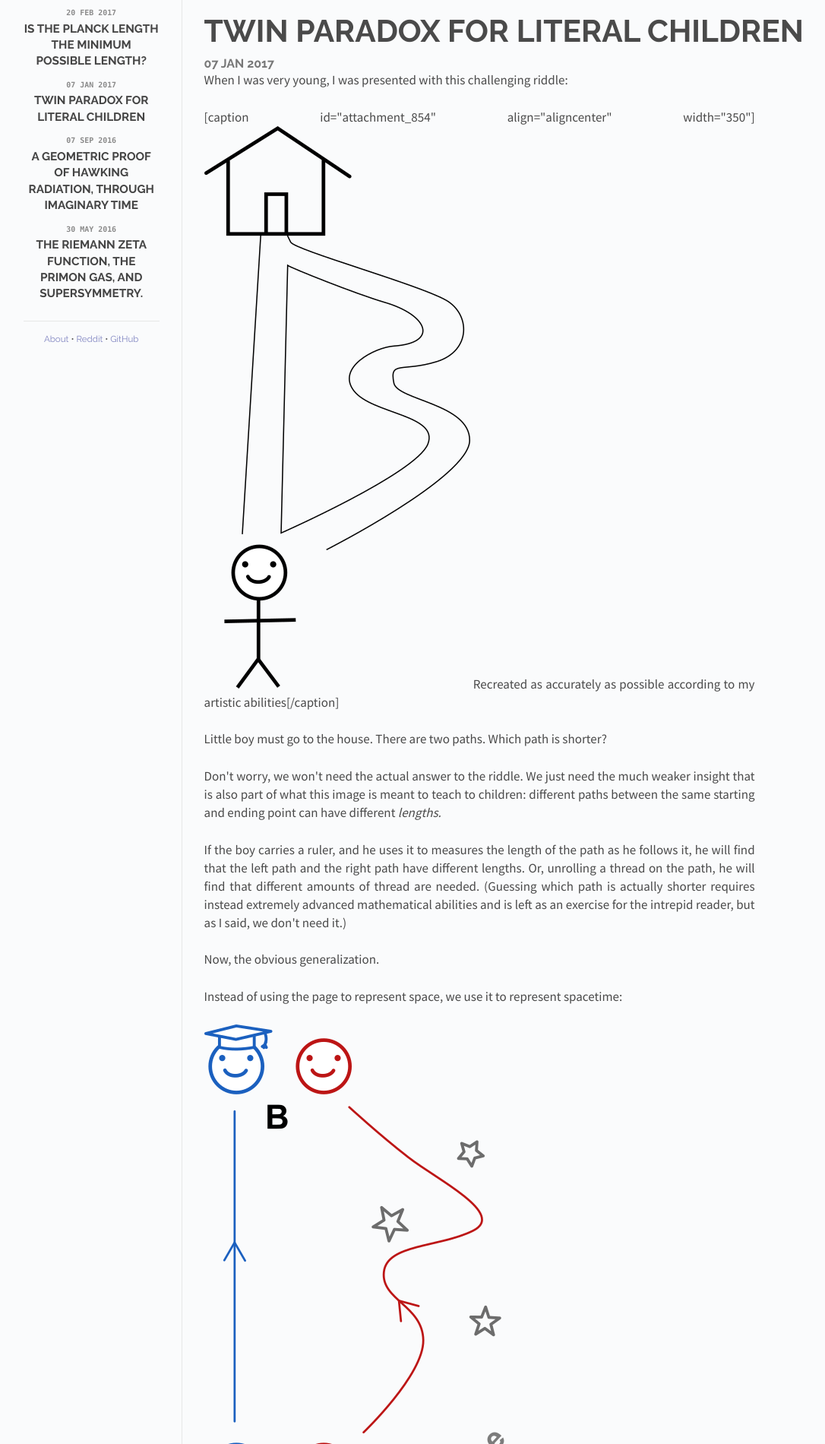
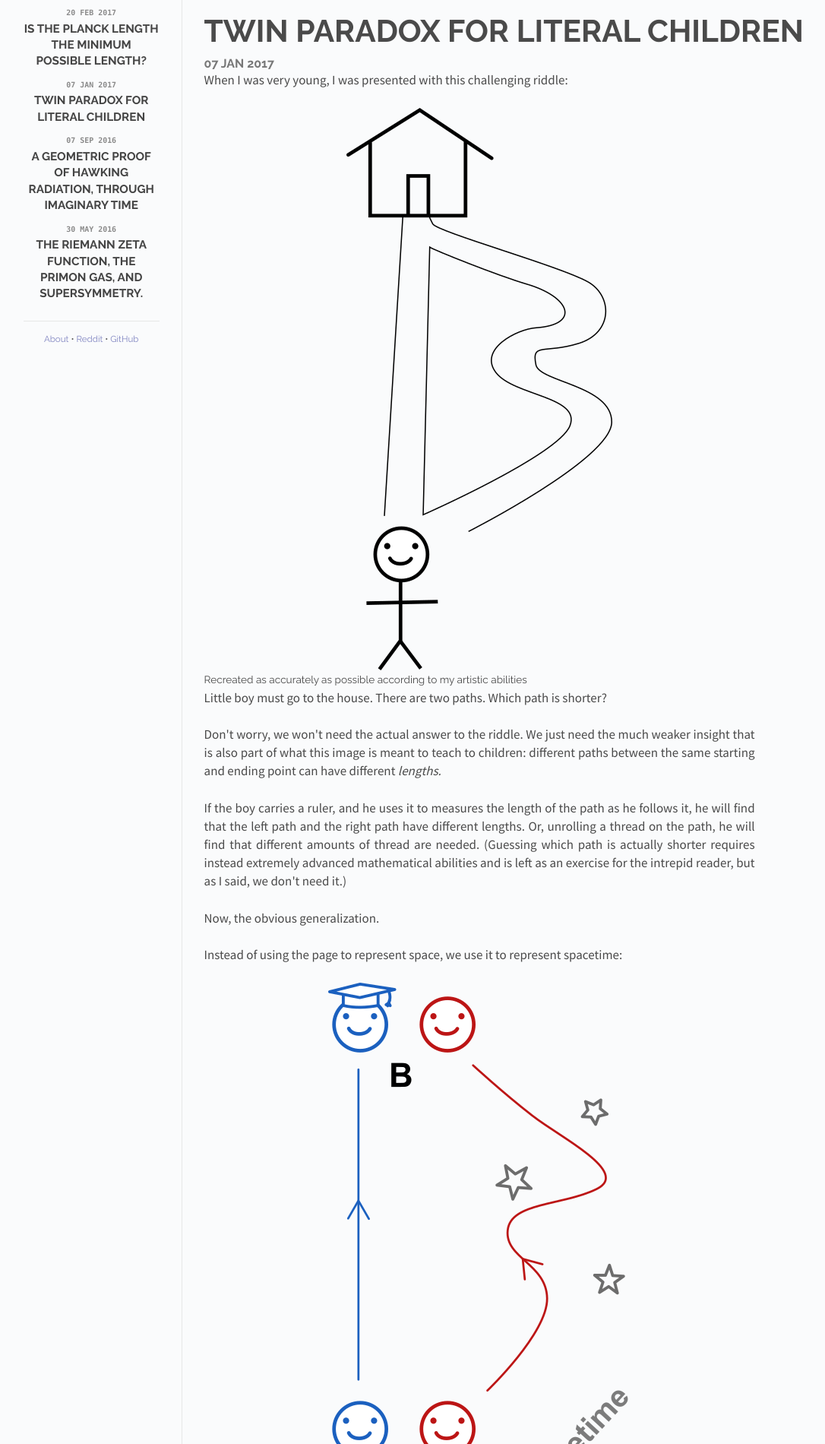
Before and after one commit to rantonels/rantonels.github.io, a Jekyll site: the page built from _posts/2017-01-07-twin-paradox-for-literal-children.html, in a window 1280 px wide. Shown: the part 324-2224 px from the top of the page at 76% size, without its empty margins (119-1205 px from the left). Built offline with Jekyll 4.4.1, drawn with Linux system fonts in a browser that asks for light colours.

Commit message:
skjsjahfah

```diff
--- a/_posts/2017-01-07-twin-paradox-for-literal-children.html
+++ b/_posts/2017-01-07-twin-paradox-for-literal-children.html
@@ -21,7 +21,7 @@ author:
 ---
 <p>When I was very young, I was presented with this challenging riddle:</p>
 
-<p>[caption id="attachment_854" align="aligncenter" width="350"]<img class=" size-full wp-image-854 aligncenter" src="{{ site.baseurl }}/assets/space-svg.png" alt="space-svg" width="350" height="740" /> Recreated as accurately as possible according to my artistic abilities[/caption]</p>
+{% include image.html name="space-svg.png" caption="Recreated as accurately as possible according to my artistic abilities" %}
 
 <p>Little boy must go to the house. There are two paths. Which path is shorter?</p>
 
@@ -30,7 +30,7 @@ author:
 <p>If the boy carries a ruler, and he uses it to measures the length of the path as he follows it, he will find that the left path and the right path have different lengths. Or, unrolling a thread on the path, he will find that different amounts of thread are needed. (Guessing which path is actually shorter requires instead extremely advanced mathematical abilities and is left as an exercise for the intrepid reader, but as I said, we don't need it.)</p>
 <p>Now, the obvious generalization.</p>
 <p>Instead of using the page to represent space, we use it to represent spacetime:</p>
-<p><img class=" size-full wp-image-899 aligncenter" src="{{ site.baseurl }}/assets/spime-svg1.png" alt="spime.svg.png" width="398" height="694" /></p>
+{% include image.html name="spime-svg1.png" caption="" %}
 <p>Two twins, Blue and Red, are together at the same event A (it can be their 8th birthday at their home). They are also together at an event B, say Blue's graduation party again at home. But <em>between</em> A and B Blue and Red lead different lives. Blue stays home on Earth studying. Red embarks on a long trip through the Universe. They have taken different paths through spacetime.</p>
 <p>And these paths have a <em>duration</em>. The time that Blue feels passing from A to B is the duration of <em>his</em> path, and the time that Red feels from A to B is the duration of <em>her</em> path. How do you measure duration more objectively? With an instrument called a clock. (Or a stopwatch, if you prefer).</p>
 <p>The twins both start their clock at A. As they follow their own, different paths in spacetime the clocks "unroll the thread" and measure the durations of the paths until they meet again at B. They will indeed measure different values, and one of the twins will be younger, having experienced less time.</p>
```
Also changed, not shown: images/space-svg.png (added), images/spime-svg1.png (added), 1 other file.
